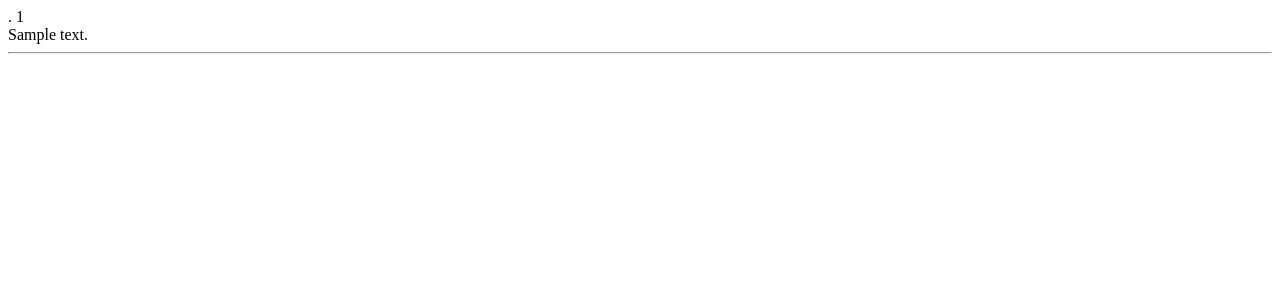
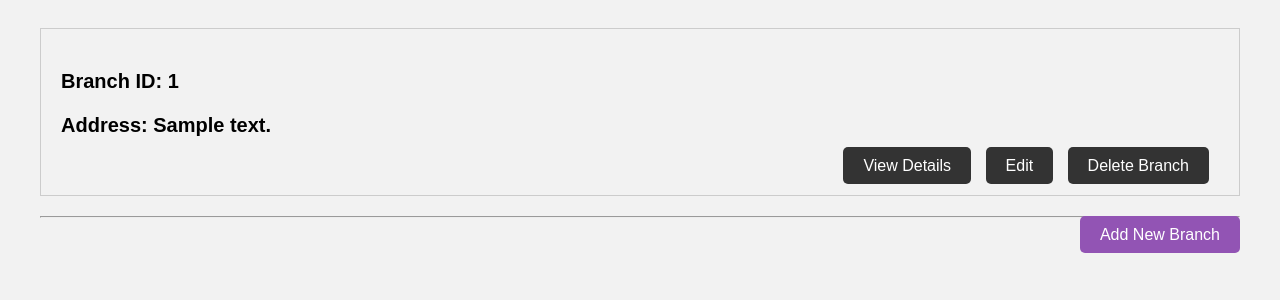
Before and after one commit to SantiBetancur/Cyber_Shop, a Django app: page /hub/branches/ in a window 1280 px wide. Shown: the top 300 px of the page. Run offline with Django 4.2, Linux system fonts and the light colour scheme; tables that the repository leaves empty hold one stand-in row (values such as "Sample post").

Commit message:
Branch crud ready, working on products

```diff
--- a/MainMenu/urls.py
+++ b/MainMenu/urls.py
@@ -3,5 +3,5 @@ from . import views
 
 urlpatterns = [
     path('',views.Mindex),
-    path('',include('StoreBranch.urls'))
+    path('branches/',include('StoreBranch.urls'))
 ]
--- a/StoreBranch/models.py
+++ b/StoreBranch/models.py
@@ -10,8 +10,8 @@ class Branch(models.Model):
         return str(self.branchId)
 
 class Product(models.Model):
-    productId = models.IntegerField(null=False)
+    productId = models.IntegerField(null=False,primary_key=True)
     price = models.FloatField(null=False)
     category = models.CharField(max_length=100)
     position = models.CharField(max_length=100)
-    #productBranchId = models.ForeignKey(Branch,null=False,on_delete=models.CASCADE)
+    productBranchId = models.ForeignKey(Branch,null=False,on_delete=models.CASCADE)
--- a/StoreBranch/templates/showBranches.html
+++ b/StoreBranch/templates/showBranches.html
@@ -1,13 +1,92 @@
 
+<!DOCTYPE html>
+<html lang="en">
+<head>
+    <meta charset="UTF-8">
+    <meta name="viewport" content="width=device-width, initial-scale=1.0">
+    <title>Branches</title>
+    <style>
 
+        body {
+            font-family: sans-serif;
+            background-color: #f2f2f2;
+        }
+        .main {
+  max-width: 1200px;
+  margin: 0 auto;
+  padding: 20px;
+}
+
+.branch-info {
+  padding: 20px;
+  border: 1px solid #ccc;
+  margin-bottom: 20px;
+}
+
+.branch-info p {
+  font-size: 20px;
+  line-height: 24px;
+  font-weight: bold;
+}
+
+.branch-actions {
+  margin-top: 20px;
+  text-align: right;
+}
+
+.branch-actions a {
+  text-decoration: none;
+  padding: 10px 20px;
+  background-color: #333;
+  color: #fff;
+  border-radius: 5px;
+  margin-right: 10px;
+}
+
+.branch-actions a:hover {
+  background-color: #9254b4;
+}
+
+.branch-management {
+  text-align: right;
+}
+
+.branch-management a {
+  text-decoration: none;
+  padding: 10px 20px;
+  background-color: #9254b4;
+  color: #fff;
+  border-radius: 5px;
+}
+
+.branch-management a:hover {
+  background-color: #333;
+}
+    </style>
+</head>
 <div class="main">
 
-    {% for data in dataset %}.
+    {% for data in dataset %}
 
-    {{ data.branchId }}<br/>
-    {{ data.address }}<br/>
-    <hr/>
+      <div class="branch-info">
+        <p>Branch ID: {{ data.branchId }}</p>
+        <p>Address: {{ data.address }}</p>
+
+        <div class="branch-actions">
+          <a href="./show/{{ data.branchId }}" class="btn">View Details</a>
+          <a href="./update/{{ data.branchId }}" class="btn">Edit</a>
+          <a href="./delete/{{data.branchId}}" class="btn">Delete Branch</a>
+        </div>
+      </div>
+
+      <hr/>
 
     {% endfor %}
 
-</div>
+    <div class="branch-management">
+      <a href="./insert" class="btn">Add New Branch</a>
+
+    </div>
+
+  </div>
+  </html>
--- a/StoreBranch/urls.py
+++ b/StoreBranch/urls.py
@@ -4,9 +4,12 @@ from StoreBranch import views
 
 urlpatterns = [
     path('insert/',views.insertBranch),
-    path('branches/',views.showBranches),
+    path('',views.showBranches),
     path('show/<int:branchId>',views.showDetails),
     path('update/<int:branchId>',views.update),
-    path('delete/<int:branchId>',views.delete)
+    path('delete/<int:branchId>',views.delete),
+    path('addProduct/<int:branchId>',views.insertProduct),
+    path('showProducts/<int:branchId>',views.showProducts),
+    path('showProductDetail/<int:productId>',views.showProductDetail)
 
 ]
--- a/StoreBranch/views.py
+++ b/StoreBranch/views.py
@@ -1,5 +1,5 @@
 from django.shortcuts import render,redirect,get_object_or_404,HttpResponseRedirect
-from StoreBranch.forms import BranchForm
+from StoreBranch.forms import BranchForm,ProductForm
 from .models import Branch,Product
 
 # Create your views here.
@@ -9,18 +9,38 @@ def insertBranch(request):
     form = BranchForm(request.POST or None)
     if form.is_valid():
         form.save()
+        return HttpResponseRedirect("/hub/branches")
     context["form"] = form
     return render(request,"createView.html",context)
+
+def insertProduct(request, branchId):
+    context = {}
+    form = ProductForm(request.POST or None, initial={'productBranchId': branchId})
+    if form.is_valid():
+        form.save()
+        return HttpResponseRedirect("/hub/branches/show/" + str(branchId))
+    context["form"] = form
+    return render(request, "createProduct.html", context)
 
 def showBranches(request):
     context = {}
     context["dataset"] = Branch.objects.all()
     return render(request,"showBranches.html",context)
 
+def showProducts(request,branchId):
+    context = {}
+    context["dataset"] = Product.objects.filter(productBranchId=branchId)
+    return render(request,"showProducts.html",context)
+
 def showDetails(request,branchId):
     context = {}
     context["data"] = Branch.objects.get(branchId=branchId)
     return render(request,"showDetails.html",context)
+
+def showProductDetail(request,productId):
+    context = {}
+    context["data"] = Product.objects.get(productId=productId)
+    return render(request,"showProductDetail.html",context)
 
 def update(request,branchId):
     context = {}
@@ -29,7 +49,7 @@ def update(request,branchId):
 
     if form.is_valid():
         form.save()
-        return HttpResponseRedirect("./"+str(branchId))
+        return HttpResponseRedirect("/hub/branches")
 
     context["form"] = form
 
```
Also changed, not shown: MainMenu/templates/mindex.html (+4 -4 lines), MainMenu/templates/style.css (deleted, +0 -88 lines), StoreBranch/forms.py (+6 -3 lines), StoreBranch/templates/createProduct.html (added, +12 -0 lines), StoreBranch/templates/showProductDetail.html (added, +12 -0 lines), StoreBranch/templates/showProducts.html (added, +16 -0 lines), StoreBranch/migrations/0001_initial.py, StoreBranch/migrations/0002_product_productbranchid_alter_branch_branchid_and_more.py (added).
